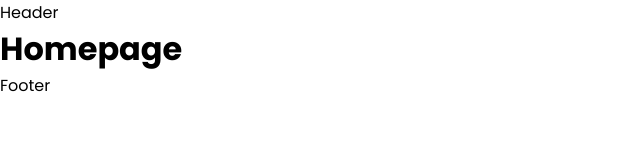
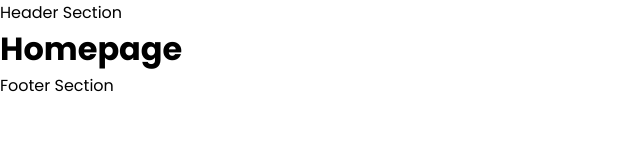
Before and after one commit to AvtarDabhiInventam/mf-stock, a Next.js app: page / in a window 1280 px wide. Shown: the top 160 px of the page, without its empty margins (0-640 px from the left). Built offline with nearby package versions, Linux system fonts and the light colour scheme.

Commit message:
files name updates

```diff
--- a/src/app/layout.js
+++ b/src/app/layout.js
@@ -1,7 +1,7 @@
 import { Inter } from "next/font/google";
 import "../styles/globals.scss";
-import Header from "@/component/header/header";
-import Footer from "@/component/footer/footer";
+import Header from "@/component/header";
+import Footer from "@/component/footer";
 
 const inter = Inter({ subsets: ["latin"] });
 
--- a/src/component/footer/footer.js
+++ /dev/null
@@ -1,9 +0,0 @@
-import React from 'react'
-
-function Footer() {
-  return (
-    <div>Footer</div>
-  )
-}
-
-export default Footer
--- /dev/null
+++ b/src/component/footer/index.js
@@ -0,0 +1,7 @@
+import React from "react";
+
+function Footer() {
+  return <div>Footer Section</div>;
+}
+
+export default Footer;
--- a/src/component/header/header.js
+++ /dev/null
@@ -1,9 +0,0 @@
-import React from 'react'
-
-function Header() {
-  return (
-    <div>Header</div>
-  )
-}
-
-export default Header
--- /dev/null
+++ b/src/component/header/index.js
@@ -0,0 +1,7 @@
+import React from "react";
+
+function Header() {
+  return <div>Header Section</div>;
+}
+
+export default Header;
```
